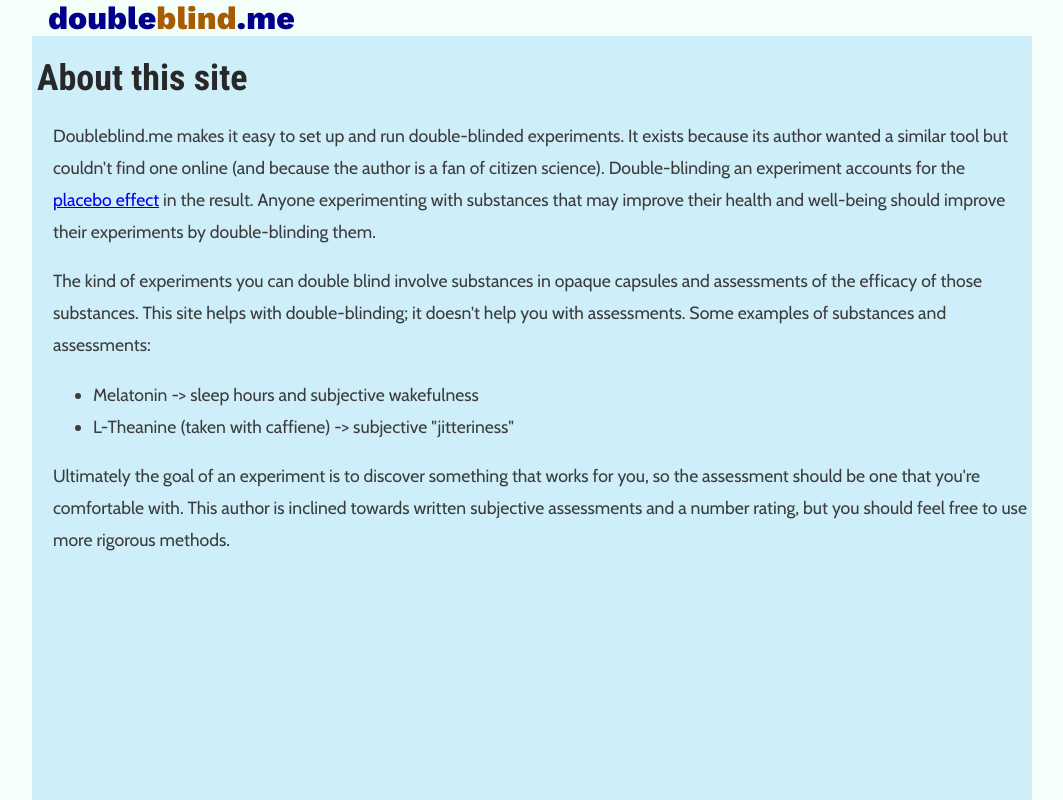
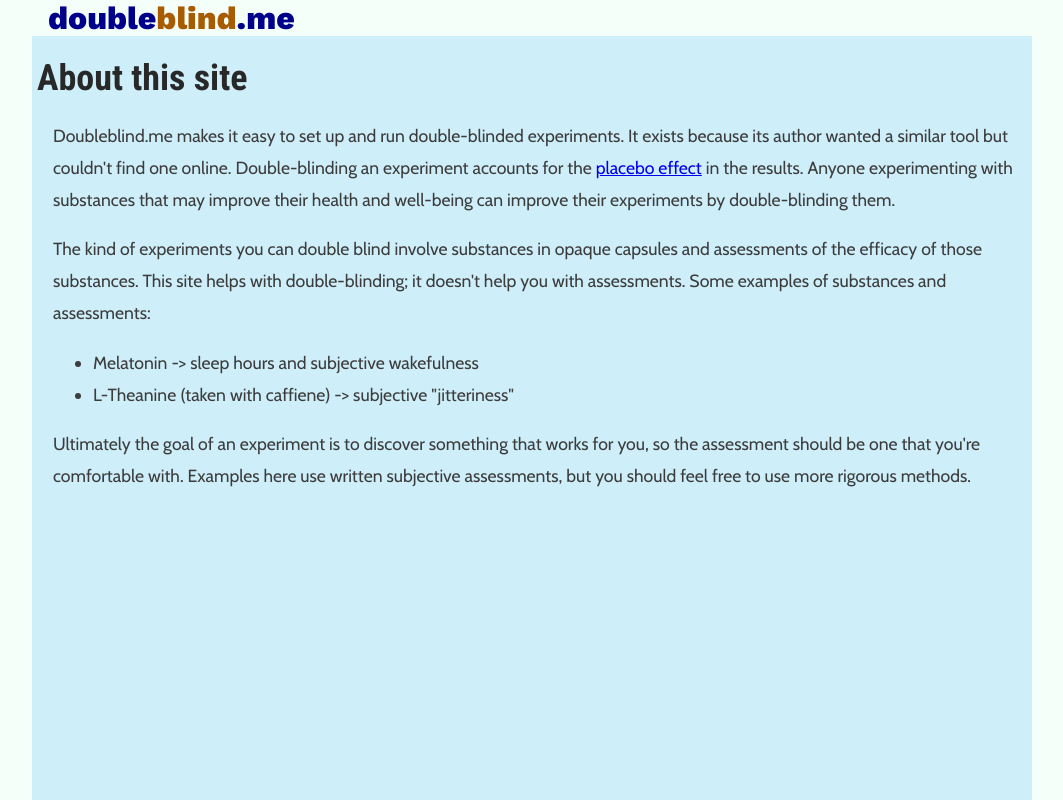
Before and after one commit to AdamDKing/doubleblind, a React (Create React App) app: page /about in a window 1280 px wide. Shown: the whole page, without its empty margins (108-1171 px from the left). Built offline with nearby package versions, Linux system fonts and the light colour scheme.

Commit message:
small editing pass on about page

```diff
--- a/src/about/about.tsx
+++ b/src/about/about.tsx
@@ -15,10 +15,10 @@ export function About(props: AboutProps) {
     <h1>About this site</h1>
     <p>
     Doubleblind.me makes it easy to set up and run double-blinded experiments.
-     It exists because its author wanted a similar tool but couldn't find one online (and because the author is a fan of citizen science).
+     It exists because its author wanted a similar tool but couldn't find one online.
      Double-blinding an experiment accounts for the <a href="https://en.wikipedia.org/wiki/Placebo">placebo effect</a> in
-     the result.  Anyone experimenting with substances that may improve their health
-     and well-being should improve their experiments by double-blinding them.
+     the results.  Anyone experimenting with substances that may improve their health
+     and well-being can improve their experiments by double-blinding them.
     </p>
     <p>
      The kind of experiments you can double blind involve substances in opaque capsules and
@@ -33,7 +33,8 @@ export function About(props: AboutProps) {
         </li>
       </ul>
     Ultimately the goal of an experiment is to discover something that works for you, so the assessment should
-     be one that you're comfortable with.  This author is inclined towards written subjective assessments and a number rating, but you should feel free to use more rigorous methods.
+     be one that you're comfortable with.  Examples here use written subjective assessments,
+     but you should feel free to use more rigorous methods.
     </p>
   </div>;
 }
```
